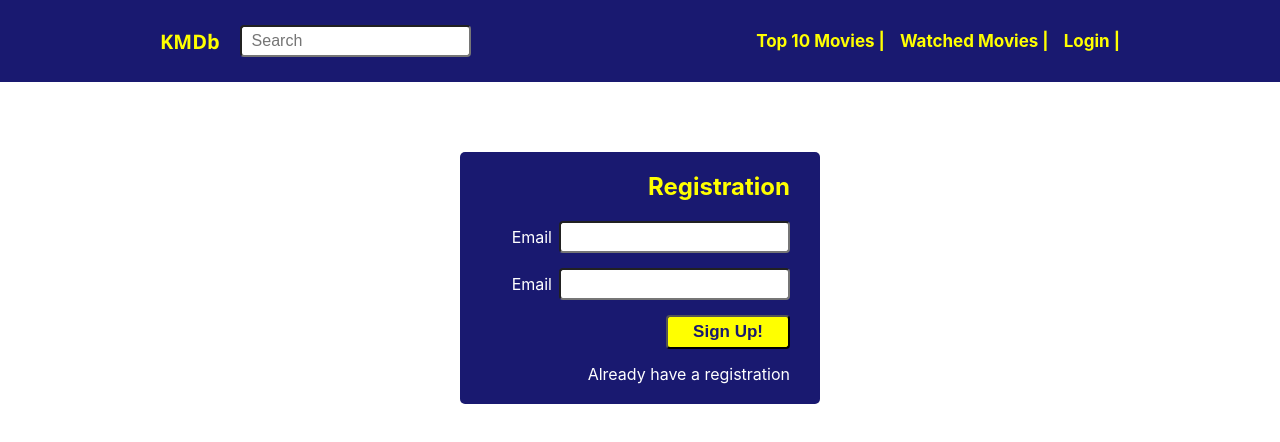
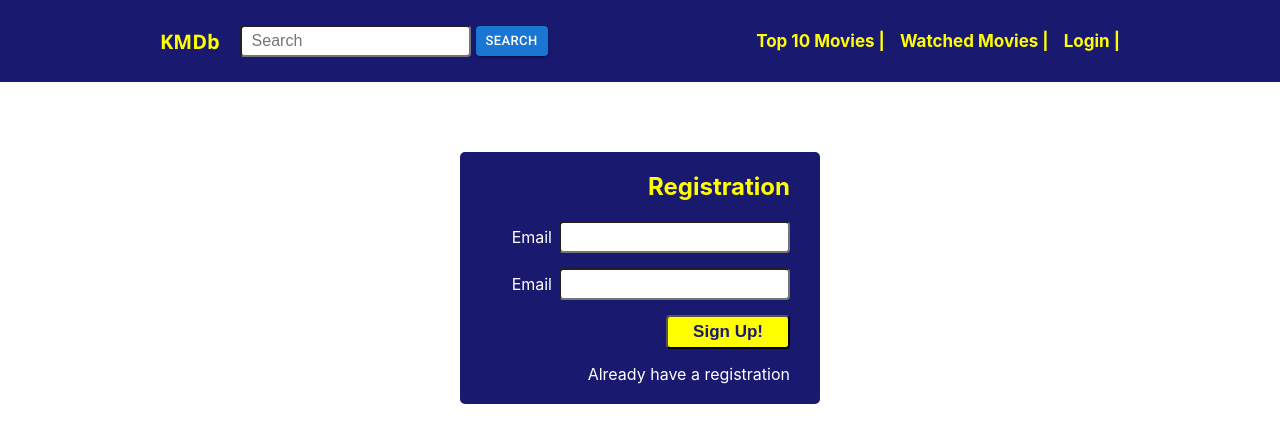
Before and after one commit to oberemok-oksana/mdb, a React (Create React App) app: page /signup in a window 1280 px wide. Shown: the top 442 px of the page. Built offline with nearby package versions, Linux system fonts and the light colour scheme.

Commit message:
added search

```diff
--- a/src/App.js
+++ b/src/App.js
@@ -12,6 +12,7 @@ import { useContext } from "react";
 import { ToastContainer } from "react-toastify";
 import "react-toastify/dist/ReactToastify.css";
 import WatchedMovies from "./components/WatchedMovies";
+import SearchingResults from "./components/SearchingResults";
 
 const queryClient = new QueryClient();
 
@@ -45,6 +46,9 @@ function App() {
           <Route path="/watched">
             <WatchedMovies />
           </Route>
+          <Route path="/searching-results/:name">
+            <SearchingResults />
+          </Route>
           <Route path="*">
             <Redirect to="/" />
           </Route>
--- a/src/components/Header.js
+++ b/src/components/Header.js
@@ -3,6 +3,7 @@ import Container from "./ui/Container";
 import { NavLink } from "react-router-dom";
 import AuthContext from "../store/auth-context";
 import { useContext } from "react";
+import SearchForm from "./SearchForm";
 
 const Header = () => {
   const authCtx = useContext(AuthContext);
@@ -12,7 +13,7 @@ const Header = () => {
       <Container className={styles.flex}>
         <div className={styles["left-navbar"]}>
           <div className={styles.logo}>KMDb</div>
-          <input type="search" placeholder="Search" />
+          <SearchForm />
         </div>
         <nav>
           <ul className={styles.nav}>
--- a/src/pages/HomePage.js
+++ b/src/pages/HomePage.js
@@ -1,7 +1,7 @@
-import MoviesList from "../components/MoviesList";
+import TopMoviesList from "../components/TopMoviesList";
 
 const HomePage = () => {
-  return <MoviesList />;
+  return <TopMoviesList />;
 };
 
 export default HomePage;
```
